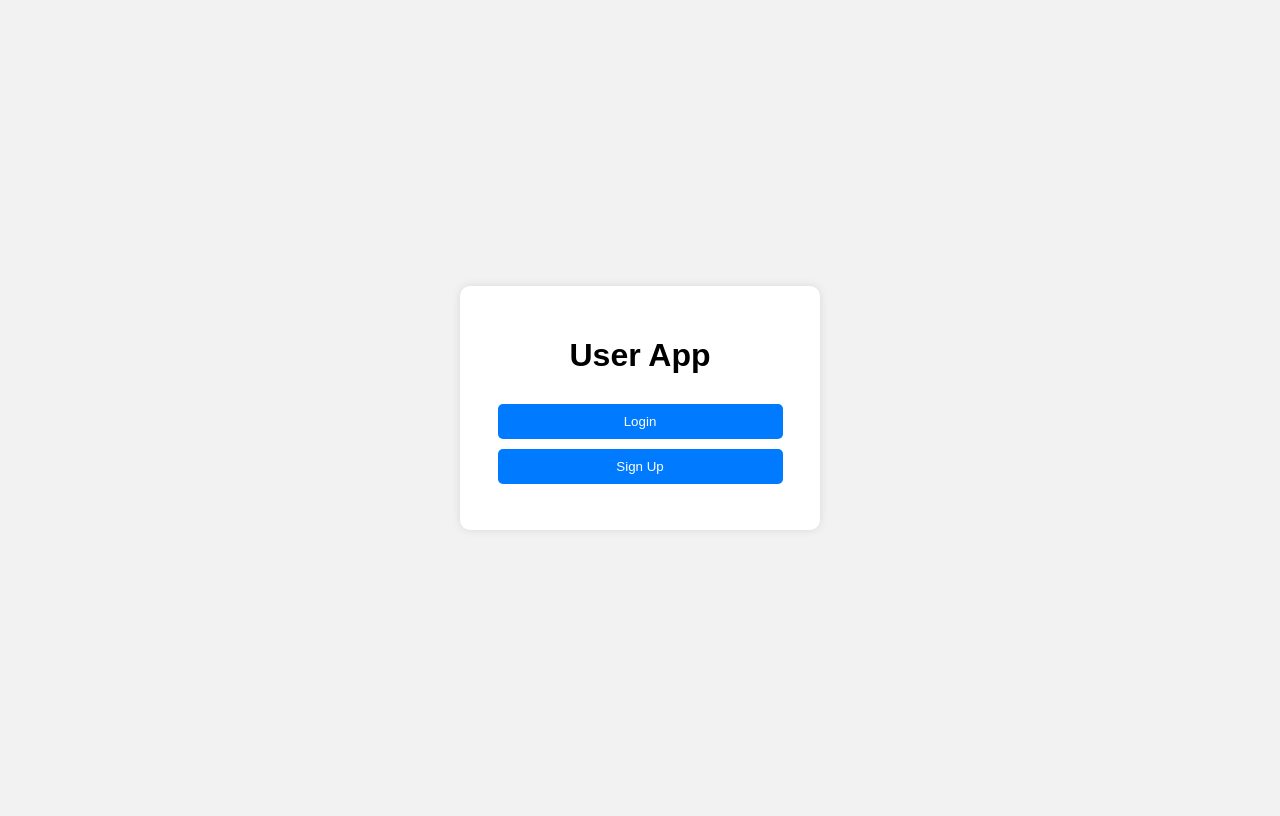
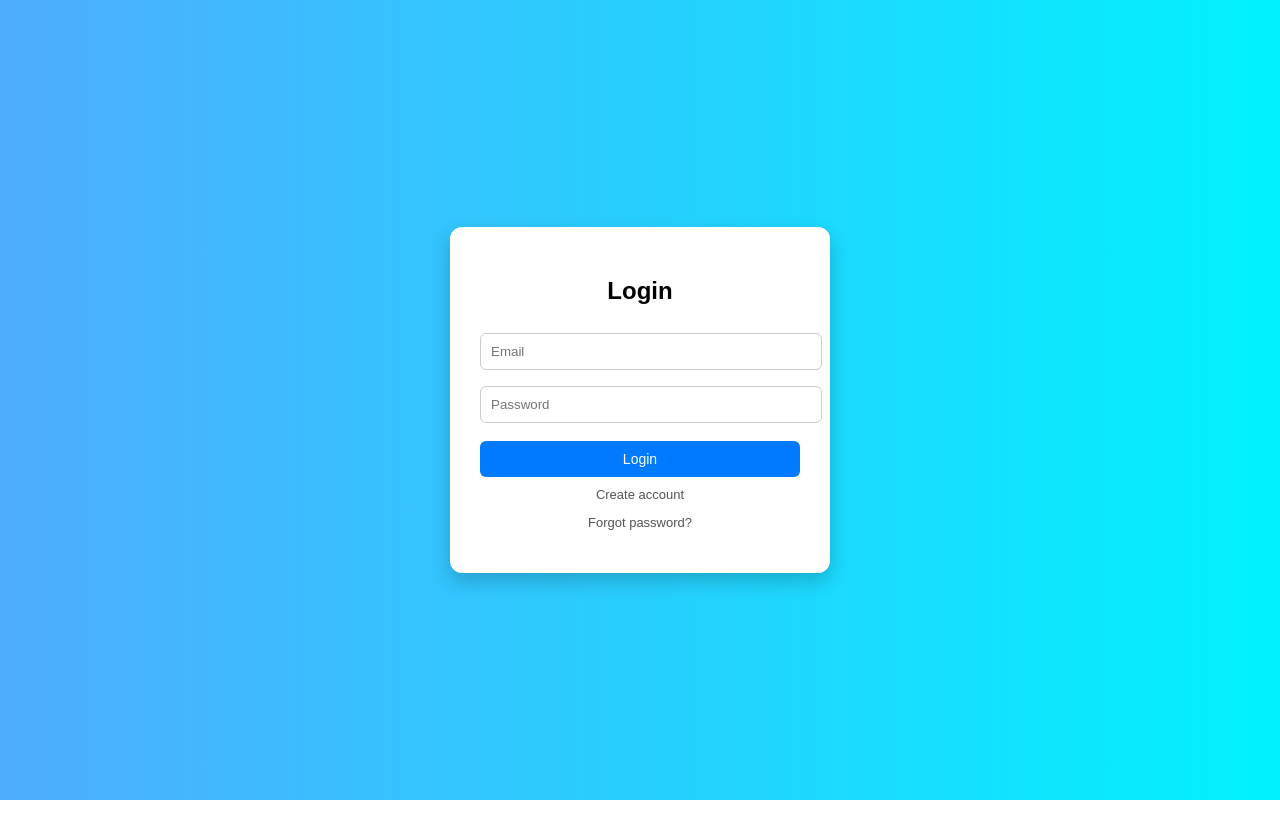
Before and after one commit to rasbamba/simple-mongo-app, a website: page public/index.html in a window 1280 px wide. Drawn offline with Linux system fonts and the light colour scheme.

Commit message:
Update index.html UI UPGRADE

```diff
--- a/public/index.html
+++ b/public/index.html
@@ -1,62 +1,68 @@
 <!DOCTYPE html>
 <html>
 <head>
-  <title>User App</title>
+  <title>Auth App</title>
 
   <style>
     body {
       font-family: Arial;
-      background: #f2f2f2;
+      background: linear-gradient(to right, #4facfe, #00f2fe);
       display: flex;
       justify-content: center;
       align-items: center;
       height: 100vh;
+      margin: 0;
     }
 
-    .container {
+    .card {
       background: white;
       padding: 30px;
-      border-radius: 10px;
-      width: 300px;
-      box-shadow: 0 0 10px rgba(0,0,0,0.1);
+      border-radius: 12px;
+      width: 320px;
+      box-shadow: 0 8px 20px rgba(0,0,0,0.2);
       text-align: center;
     }
 
-    h1 {
+    h2 {
       margin-bottom: 20px;
     }
 
     input {
-      width: 90%;
+      width: 100%;
       padding: 10px;
       margin: 8px 0;
       border: 1px solid #ccc;
-      border-radius: 5px;
+      border-radius: 6px;
     }
 
     button {
-      width: 95%;
+      width: 100%;
       padding: 10px;
       margin-top: 10px;
       border: none;
-      border-radius: 5px;
+      border-radius: 6px;
       background: #007bff;
       color: white;
       cursor: pointer;
+      font-size: 14px;
     }
 
     button:hover {
       background: #0056b3;
     }
 
-    .link {
-      color: blue;
+    .switch {
+      margin-top: 10px;
+      font-size: 13px;
+      color: #555;
       cursor: pointer;
-      margin-top: 10px;
-      display: block;
     }
 
-    .hidden {
+    .switch:hover {
+      text-decoration: underline;
+    }
+
+    #login, #signup, #reset {
       display: none;
     }
   </style>
@@ -64,47 +70,49 @@
 
 <body>
 
-<div class="container">
+<div class="card">
 
-  <h1>User App</h1>
+  <!-- LOGIN -->
+  <div id="login">
+    <h2>Login</h2>
+    <input id="loginEmail" placeholder="Email">
+    <input id="loginPswd" type="password" placeholder="Password">
+    <button onclick="login()">Login</button>
 
-  <!-- MENU -->
-  <button onclick="showLogin()">Login</button>
-  <button onclick="showSignup()">Sign Up</button>
+    <p class="switch" onclick="showSignup()">Create account</p>
+    <p class="switch" onclick="showReset()">Forgot password?</p>
+  </div>
 
   <!-- SIGNUP -->
-  <div id="signup" class="hidden">
-    <h3>Sign Up</h3>
+  <div id="signup">
+    <h2>Sign Up</h2>
     <input id="name" placeholder="Name">
     <input id="age" placeholder="Age">
     <input id="email" placeholder="Email">
     <input id="pswd" type="password" placeholder="Password">
     <button onclick="send()">Register</button>
-  </div>
 
-  <!-- LOGIN -->
-  <div id="login" class="hidden">
-    <h3>Login</h3>
-    <input id="loginEmail" placeholder="Email">
-    <input id="loginPswd" type="password" placeholder="Password">
-    <button onclick="login()">Login</button>
-
-    <span class="link" onclick="showReset()">Forgot Password?</span>
+    <p class="switch" onclick="showLogin()">Already have account?</p>
   </div>
 
   <!-- RESET -->
-  <div id="reset" class="hidden">
-    <h3>Reset Password</h3>
+  <div id="reset">
+    <h2>Reset Password</h2>
     <input id="resetEmail" placeholder="Email">
     <input id="newPassword" type="password" placeholder="New Password">
     <button onclick="resetPassword()">Reset</button>
+
+    <p class="switch" onclick="showLogin()">Back to login</p>
   </div>
-
-  <p id="msg"></p>
 
 </div>
 
 <script src="script.js"></script>
 
+<script>
+  // default screen
+  showLogin();
+</script>
+
 </body>
 </html>
```
